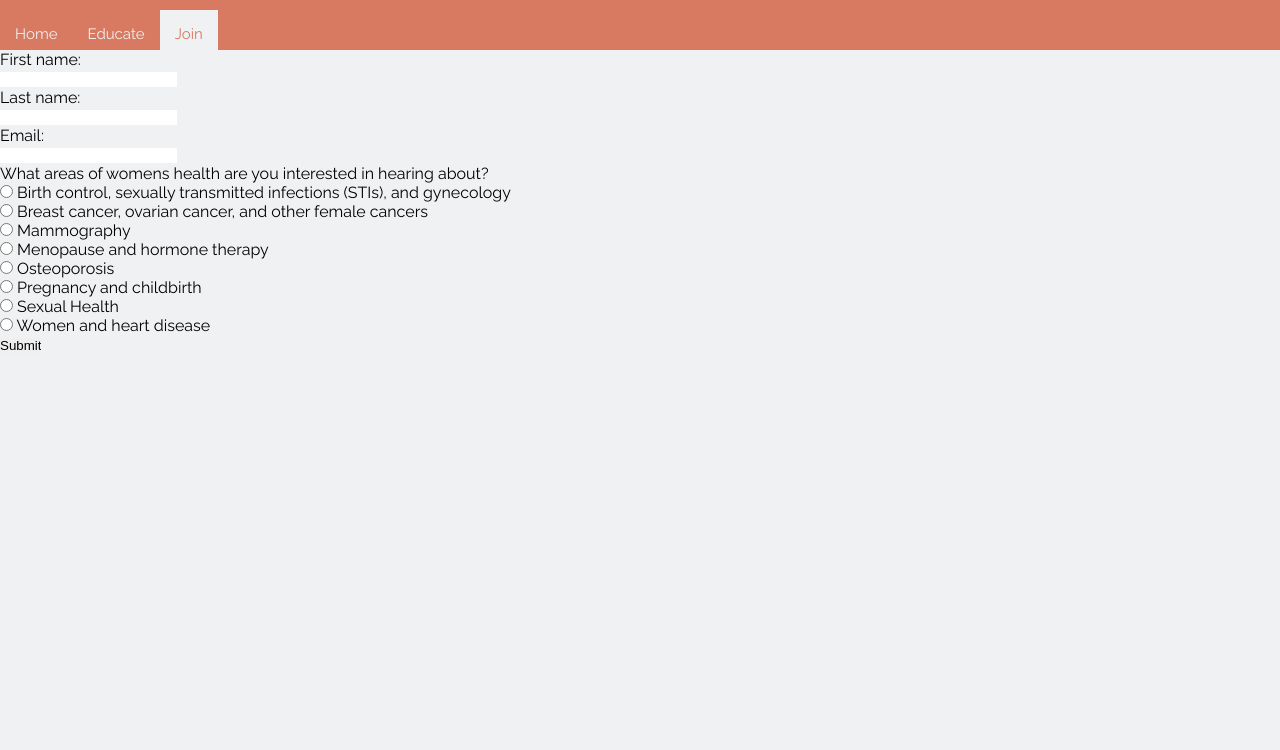
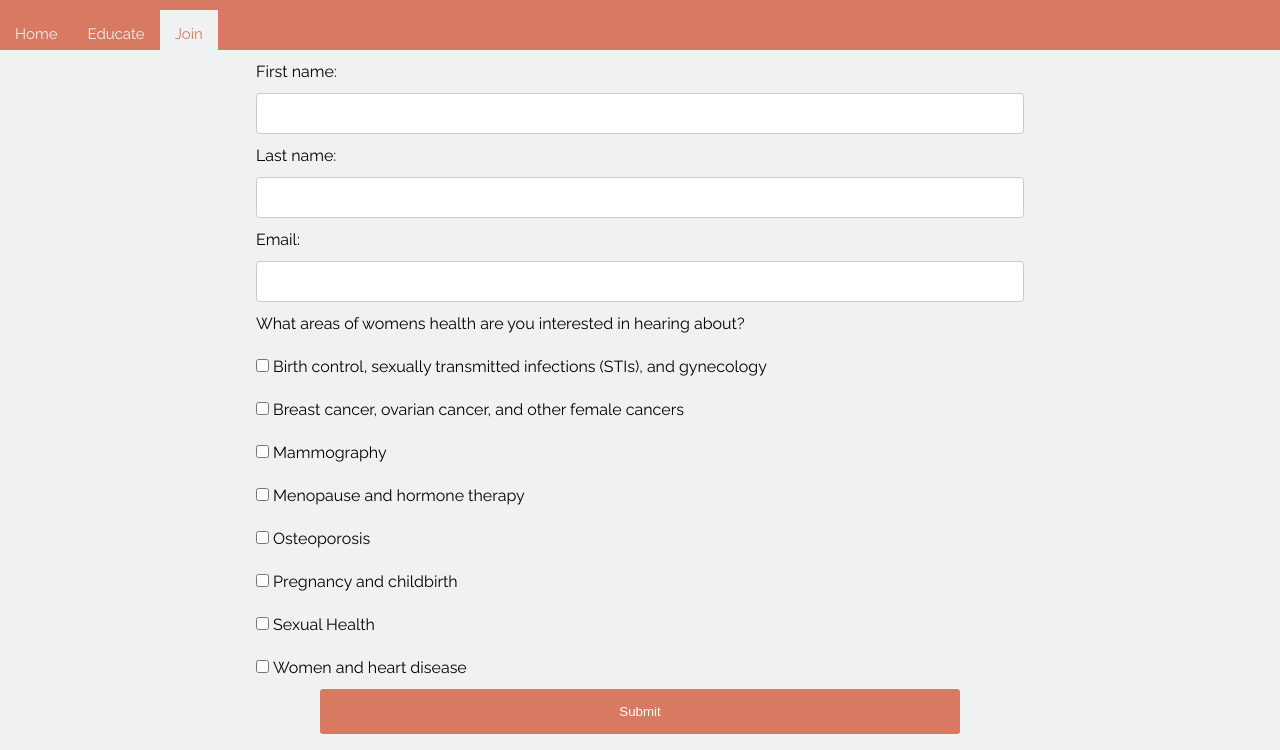
Before and after one commit to BWNC-code/mind-the-gap, a plain HTML site: page sign-up.html in a window 1280 px wide. Shown: the part 50-800 px from the top of the page. Drawn offline with Linux system fonts and the light colour scheme.

Commit message:
Style sign-up form

```diff
--- a/assets/css/style.css
+++ b/assets/css/style.css
@@ -6,6 +6,7 @@
   margin: 0;
   padding: 0;
   border: none;
+  box-sizing: border-box;
 }
 
 body {
@@ -168,3 +169,44 @@ body {
   background-color: #d77a61;
   font-weight: 600;
 }
+
+/* Sign-up form */
+
+.sign-up-container {
+  width: 100%;
+}
+
+input[type=text], input[type=email], select, textarea {
+  width: 100%;
+  padding: 12px;
+  border: 1px solid #ccc;
+  border-radius: 4px;
+  resize: vertical;
+}
+
+label {
+  padding: 12px 12px 12px 0;
+  display: inline-block;
+}
+
+#sign-up-info {
+  display: block;
+  margin: auto 20%;
+}
+
+
+input[type=submit] {
+  display: block;
+  background-color: #d77a61;
+  color: white;
+  padding: 15px 20px;
+  border: none;
+  border-radius: 3px;
+  cursor: pointer;
+  width: 50%;
+  margin: 0 auto;
+}
+
+input[type=submit]:hover {
+  background-color: #da4e28;
+}
--- a/sign-up.html
+++ b/sign-up.html
@@ -35,29 +35,32 @@
 
     <section class="sign-up-container">
         <form class="sign-up-form" action="">
+            <div id="sign-up-info">
                 <label for="fname">First name:</label><br>
-            <input type="text" id="fname" name="fname"><br>
+                <input type="text" id="fname" name="fname" required><br>
                 <label for="lname">Last name:</label><br>
-            <input type="text" id="lname" name="lname"><br>
+                <input type="text" id="lname" name="lname" required><br>
                 <label for="email">Email:</label><br>
-            <input type="email" id="email" name="email"><br>
+                <input type="email" id="email" name="email" required><br>
+            <!-- any way to require at least one checkbox? -->
                 <label for="topics">What areas of womens health are you interested in hearing about?</label><br>
-            <input type="radio" id="birth-control" name="topics" value="birth-control">
+                <input type="checkbox" id="birth-control" name="topics" value="birth-control">
                 <label for="birth-control">Birth control, sexually transmitted infections (STIs), and gynecology</label><br>
-            <input type="radio" id="cancer" name="topics" value="cancer">
+                <input type="checkbox" id="cancer" name="topics" value="cancer">
                 <label for="cancer">Breast cancer, ovarian cancer, and other female cancers</label><br>
-            <input type="radio" id="mammography" name="topics" value="mammography">
+                <input type="checkbox" id="mammography" name="topics" value="mammography">
                 <label for="mammography">Mammography</label><br>
-            <input type="radio" id="menopause" name="topics" value="menopause">
+                <input type="checkbox" id="menopause" name="topics" value="menopause">
                 <label for="menopause">Menopause and hormone therapy</label><br>
-            <input type="radio" id="osteo" name="topics" value="osteo">
+                <input type="checkbox" id="osteo" name="topics" value="osteo">
                 <label for="osteo">Osteoporosis</label><br>
-            <input type="radio" id="pregnancy" name="topics" value="pregnancy">
+                <input type="checkbox" id="pregnancy" name="topics" value="pregnancy">
                 <label for="pregnancy">Pregnancy and childbirth</label><br>
-            <input type="radio" id="sex-health" name="topics" value="sex-health">
+                <input type="checkbox" id="sex-health" name="topics" value="sex-health">
                 <label for="sex-health">Sexual Health</label><br>
-            <input type="radio" id="heart-disease" name="topics" value="heart-disease">
+                <input type="checkbox" id="heart-disease" name="topics" value="heart-disease">
                 <label for="heart-disease">Women and heart disease</label><br>
+            </div>
             <input type="submit" value="Submit">
         </form>
     </section>
```
Lines whose indentation alone changed are shown as unchanged.
